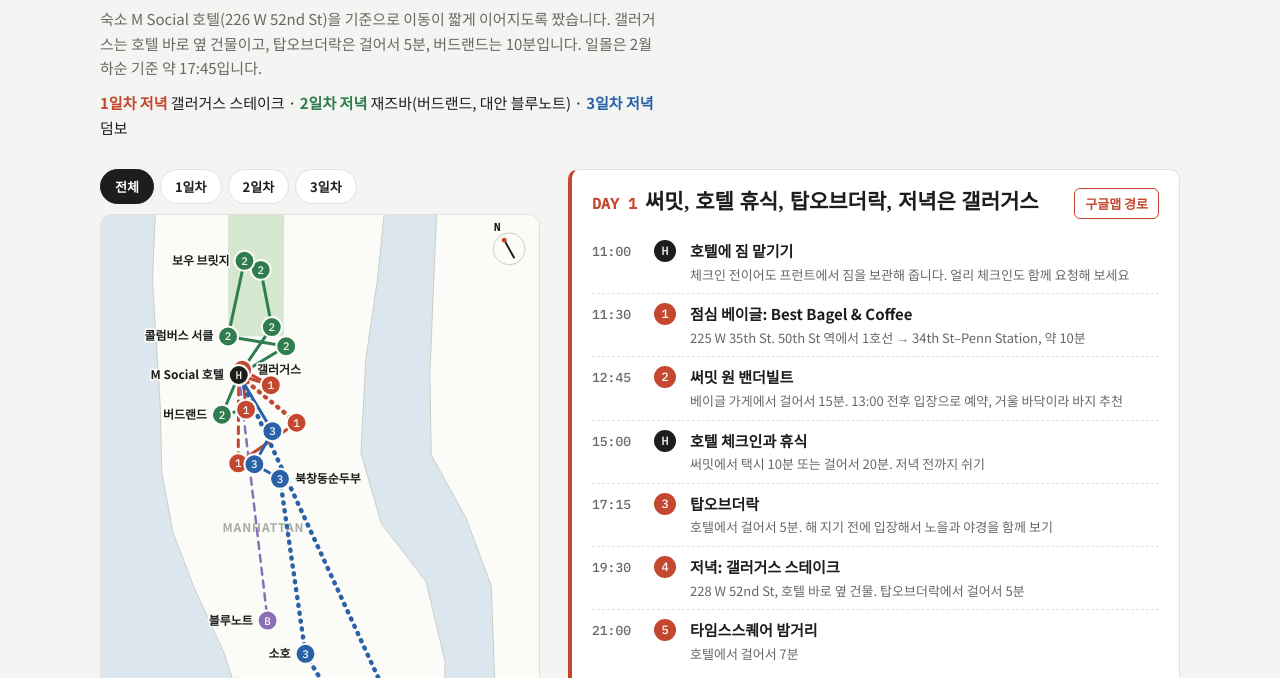
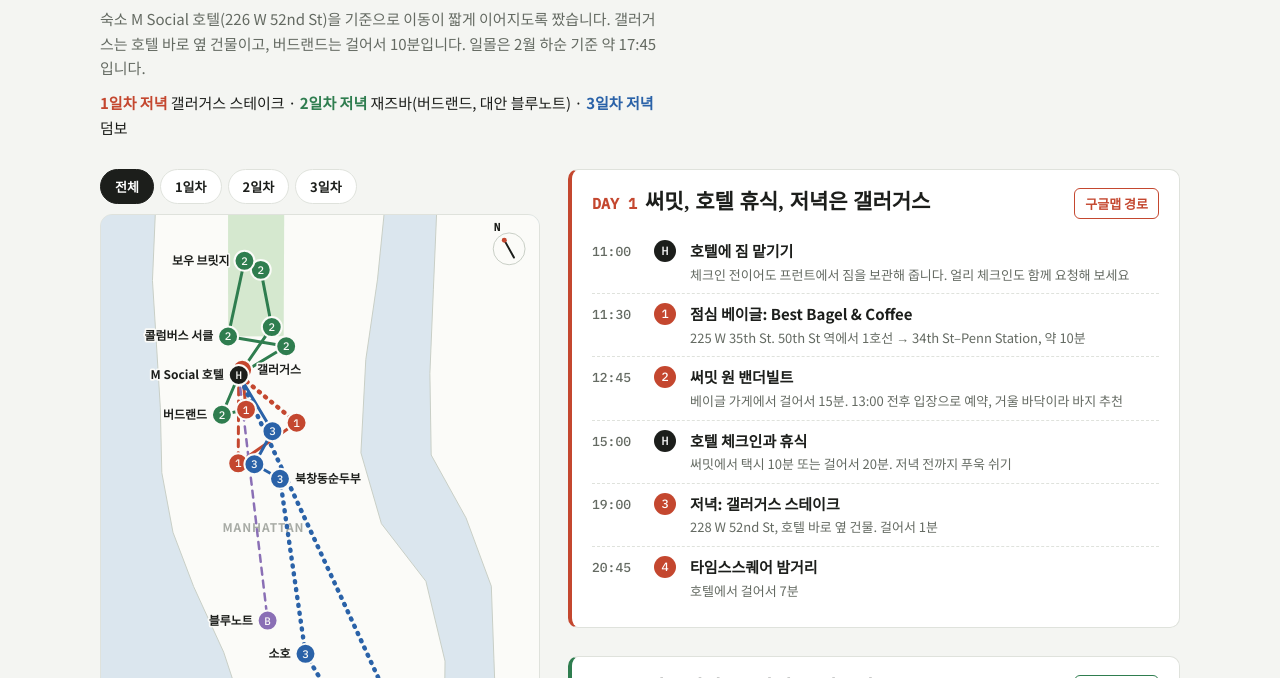
Before and after one commit to gyuri-choi-0819/Claude, a plain HTML site: page nyc-itinerary.html in a window 1280 px wide. Shown: the part 119-797 px from the top of the page. Drawn offline with Linux system fonts and the light colour scheme.

Commit message:
Itinerary day 1: drop evening observation deck
Co-Authored-By: Claude Opus 5.5 <noreply@anthropic.com>
Claude-Session: https://claude.ai/code/session_0159Z8pVGAciiScttp7QUWN1

```diff
--- a/nyc-itinerary.html
+++ b/nyc-itinerary.html
@@ -73,7 +73,7 @@ ol.tl li:first-child{border-top:0}
 <header>
   <div class="eyebrow">Honeymoon · New York · 3박</div>
   <h1>뉴욕 3박 신혼 일정</h1>
-  <p class="lede">숙소 M Social 호텔(226 W 52nd St)을 기준으로 이동이 짧게 이어지도록 짰습니다. 갤러거스는 호텔 바로 옆 건물이고, 탑오브더락은 걸어서 5분, 버드랜드는 10분입니다. 일몰은 2월 하순 기준 약 17:45입니다.</p>
+  <p class="lede">숙소 M Social 호텔(226 W 52nd St)을 기준으로 이동이 짧게 이어지도록 짰습니다. 갤러거스는 호텔 바로 옆 건물이고, 버드랜드는 걸어서 10분입니다. 일몰은 2월 하순 기준 약 17:45입니다.</p>
   <p class="lede" style="color:var(--fg)"><b style="color:var(--d1)">1일차 저녁</b> 갤러거스 스테이크 · <b style="color:var(--d2)">2일차 저녁</b> 재즈바(버드랜드, 대안 블루노트) · <b style="color:var(--d3)">3일차 저녁</b> 덤보</p>
 </header>
 
@@ -94,16 +94,15 @@ ol.tl li:first-child{border-top:0}
 
   <div class="days">
     <section class="day d1">
-      <div class="top"><h2><span>DAY 1</span>써밋, 호텔 휴식, 탑오브더락, 저녁은 갤러거스</h2>
-        <a class="gm" target="_blank" rel="noopener" href="https://www.google.com/maps/dir/?api=1&origin=40.7627,-73.9836&destination=40.7580,-73.9855&waypoints=40.7520,-73.9915%7C40.7530,-73.9786%7C40.7627,-73.9836%7C40.7593,-73.9794%7C40.7631,-73.9826&travelmode=walking">구글맵 경로</a></div>
+      <div class="top"><h2><span>DAY 1</span>써밋, 호텔 휴식, 저녁은 갤러거스</h2>
+        <a class="gm" target="_blank" rel="noopener" href="https://www.google.com/maps/dir/?api=1&origin=40.7627,-73.9836&destination=40.7580,-73.9855&waypoints=40.7520,-73.9915%7C40.7530,-73.9786%7C40.7631,-73.9826&travelmode=walking">구글맵 경로</a></div>
       <ol class="tl">
         <li><span class="t">11:00</span><span class="mk h">H</span><span class="what"><b>호텔에 짐 맡기기</b><span class="how">체크인 전이어도 프런트에서 짐을 보관해 줍니다. 얼리 체크인도 함께 요청해 보세요</span></span></li>
         <li><span class="t">11:30</span><span class="mk">1</span><span class="what"><b>점심 베이글: Best Bagel &amp; Coffee</b><span class="how">225 W 35th St. 50th St 역에서 1호선 → 34th St–Penn Station, 약 10분</span></span></li>
         <li><span class="t">12:45</span><span class="mk">2</span><span class="what"><b>써밋 원 밴더빌트</b><span class="how">베이글 가게에서 걸어서 15분. 13:00 전후 입장으로 예약, 거울 바닥이라 바지 추천</span></span></li>
-        <li><span class="t">15:00</span><span class="mk h">H</span><span class="what"><b>호텔 체크인과 휴식</b><span class="how">써밋에서 택시 10분 또는 걸어서 20분. 저녁 전까지 쉬기</span></span></li>
-        <li><span class="t">17:15</span><span class="mk">3</span><span class="what"><b>탑오브더락</b><span class="how">호텔에서 걸어서 5분. 해 지기 전에 입장해서 노을과 야경을 함께 보기</span></span></li>
-        <li><span class="t">19:30</span><span class="mk">4</span><span class="what"><b>저녁: 갤러거스 스테이크</b><span class="how">228 W 52nd St, 호텔 바로 옆 건물. 탑오브더락에서 걸어서 5분</span></span></li>
-        <li><span class="t">21:00</span><span class="mk">5</span><span class="what"><b>타임스스퀘어 밤거리</b><span class="how">호텔에서 걸어서 7분</span></span></li>
+        <li><span class="t">15:00</span><span class="mk h">H</span><span class="what"><b>호텔 체크인과 휴식</b><span class="how">써밋에서 택시 10분 또는 걸어서 20분. 저녁 전까지 푸욱 쉬기</span></span></li>
+        <li><span class="t">19:00</span><span class="mk">3</span><span class="what"><b>저녁: 갤러거스 스테이크</b><span class="how">228 W 52nd St, 호텔 바로 옆 건물. 걸어서 1분</span></span></li>
+        <li><span class="t">20:45</span><span class="mk">4</span><span class="what"><b>타임스스퀘어 밤거리</b><span class="how">호텔에서 걸어서 7분</span></span></li>
       </ol>
     </section>
 
@@ -143,8 +142,7 @@ ol.tl li:first-child{border-top:0}
       <h2>미리 예약할 것</h2>
       <div class="checks">
         <div><span class="box"></span><span>써밋 원 밴더빌트, 1일차 13:00 전후</span></div>
-        <div><span class="box"></span><span>탑오브더락, 1일차 17:15 전후 (일몰 시간대)</span></div>
-        <div><span class="box"></span><span>갤러거스, 1일차 19:30 (OpenTable)</span></div>
+        <div><span class="box"></span><span>갤러거스, 1일차 19:00 (OpenTable)</span></div>
         <div><span class="box"></span><span>버드랜드 티켓, 2일차 19:00 전후 공연 (TicketWeb)</span></div>
         <div><span class="box"></span><span>스냅 촬영과 차량 투어, 3일차 14:00–18:00</span></div>
         <div><span class="box"></span><span>날씨 나쁠 때 일정 변경 조건 (전망대, 스냅)</span></div>
@@ -181,7 +179,7 @@ ol.tl li:first-child{border-top:0}
   };
   // route: [from,to,mode] mode w=walk s=subway c=car
   var D={
-    d1:{c:'--d1',stops:['bagel','summit','tor','gallaghers','ts'],seg:[['hotel','bagel','s'],['bagel','summit','w'],['summit','hotel','c'],['hotel','tor','w'],['tor','gallaghers','w'],['gallaghers','ts','w']]},
+    d1:{c:'--d1',stops:['bagel','summit','gallaghers','ts'],seg:[['hotel','bagel','s'],['bagel','summit','w'],['summit','hotel','c'],['hotel','gallaghers','w'],['gallaghers','ts','w']]},
     d2:{c:'--d2',stops:['gapstow','bethesda','bow','columbus','shop5','birdland','ts'],seg:[['hotel','gapstow','w'],['gapstow','bethesda','w'],['bethesda','bow','w'],['bow','columbus','w'],['columbus','shop5','w'],['shop5','hotel','w'],['hotel','birdland','w'],['birdland','ts','w']],alt:[['hotel','bluenote','s']]},
     d3:{c:'--d3',stops:['bryant','macys','bcd','soho','bbridge','dumbo'],seg:[['hotel','bryant','w'],['bryant','macys','w'],['macys','bcd','w'],['bcd','soho','c'],['soho','bbridge','c'],['bbridge','dumbo','c'],['dumbo','hotel','c']]}
   };
```
